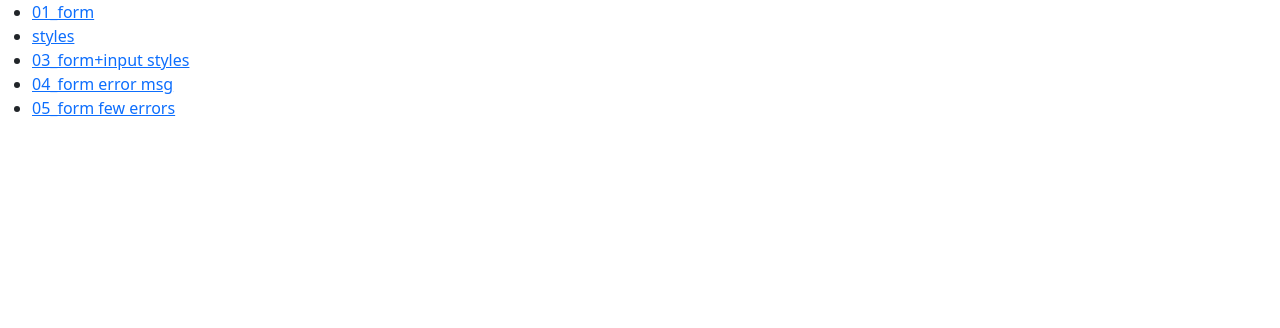
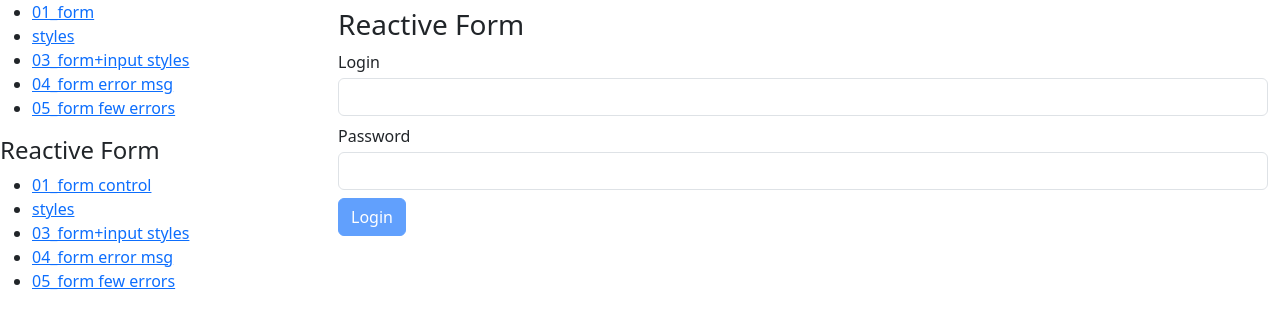
Before and after one commit to x404/angular-forms, an Angular app: page /01_form-control in a window 1280 px wide. Before the commit this address led to /. Shown: the top 328 px of the page. Built offline with nearby package versions, Linux system fonts and the light colour scheme.

Commit message:
feat: added reactive simple form

```diff
--- a/src/app/app.component.html
+++ b/src/app/app.component.html
@@ -2,6 +2,15 @@
   <aside class="col-lg-3">
     <ul>
       <li><a routerLink="/01_form">01_form</a></li>
+      <li><a routerLink="/02_styles">styles</a></li>
+      <li><a routerLink="/03_form_styles">03_form+input styles</a></li>
+      <li><a routerLink="/04_form_error_msg">04_form error msg</a></li>
+      <li><a routerLink="/05_form_few_errors">05_form few errors</a></li>
+    </ul>
+
+    <h4>Reactive Form</h4>
+    <ul>
+      <li><a routerLink="/01_form-control">01_form control</a></li>
       <li><a routerLink="/02_styles">styles</a></li>
       <li><a routerLink="/03_form_styles">03_form+input styles</a></li>
       <li><a routerLink="/04_form_error_msg">04_form error msg</a></li>
--- a/src/app/app.module.ts
+++ b/src/app/app.module.ts
@@ -9,6 +9,8 @@ import { StylesSampleComponent } from "./sample02-forms/02_styles-sample/styles-
 import { UserFormComponent3 } from "./sample02-forms/03_form-custom-css/user-form.component2";
 import { UserFormComponent4 } from "./sample02-forms/04_form_error_msg/user-form.component3";
 import { FormFewErrorsComponent } from "./sample02-forms/04_form_few_errors/form-errors.component";
+import { FormControlComponent } from './sample03-reactiveForms/01_form-control/form-control.component';
+import { ReactiveFormsSampleModule } from "./sample03-reactiveForms";
 
 const appRoutes: Routes = [
   { path: '01_form', component: UserFormComponent},
@@ -16,6 +18,8 @@ const appRoutes: Routes = [
   { path: '03_form_styles', component: UserFormComponent3},
   { path: '04_form_error_msg', component: UserFormComponent4},
   { path: '05_form_few_errors', component: FormFewErrorsComponent},
+
+  { path: '01_form-control', component: FormControlComponent},
 ]
 
 @NgModule({
@@ -30,6 +34,7 @@ const appRoutes: Routes = [
   imports: [
     BrowserModule,
     FormsModule,
+    ReactiveFormsSampleModule,
     RouterLink,
     RouterModule.forRoot(appRoutes),
   ],
--- /dev/null
+++ b/src/app/sample03-reactiveForms/01_form-control/form-control.component.html
@@ -0,0 +1,34 @@
+<div class="container">
+  <h3>Reactive Form</h3>
+  <form
+        novalidate
+        [formGroup]="loginForm"
+        (ngSubmit)="onSubmit(loginForm)"
+        class="mt-2"
+  >
+    <div class="form-group">
+      <label for="login">Login</label>
+      <input type="text"
+        class="form-control mt-1"
+             id="login"
+             formControlName="login"
+             required
+      >
+    </div>
+    <div class="form-group mt-2">
+      <label for="password">Password</label>
+      <input type="password"
+             required
+             class="form-control mt-1"
+             id="password"
+             formControlName="password"
+      >
+    </div>
+    <input
+      type="submit"
+      class="btn btn-primary mt-2"
+      value="Login"
+      [disabled]="loginForm.invalid"
+    >
+  </form>
+</div>
--- /dev/null
+++ b/src/app/sample03-reactiveForms/01_form-control/form-control.component.ts
@@ -0,0 +1,32 @@
+import { Component, OnInit } from '@angular/core';
+import { FormControl, FormGroup } from "@angular/forms";
+
+@Component({
+  selector: 'app-01_form-control',
+  templateUrl: './form-control.component.html',
+  styleUrls: ['./form-control.component.css']
+})
+export class FormControlComponent implements OnInit{
+
+  loginForm: FormGroup = new FormGroup({
+    login: new FormControl(''),
+    password: new FormControl(),
+  });
+
+  constructor() {
+    // this.loginForm = new FormGroup({
+    //   login: new FormControl('user12'),
+    //   password: new FormControl(),
+    // })
+  }
+
+
+  ngOnInit() {
+
+  }
+
+  onSubmit(form: FormGroup) {
+    console.log(form.valid);
+    console.log(form.value);
+  }
+}
--- /dev/null
+++ b/src/app/sample03-reactiveForms/index.ts
@@ -0,0 +1,3 @@
+// barrel file
+
+export * from "./reactive-forms-sample.module";
```
Also changed, not shown: src/app/sample03-reactiveForms/reactive-forms-sample.module.ts (added, +15 -0 lines), src/app/sample03-reactiveForms/01_form-control/form-control.component.css (added).
